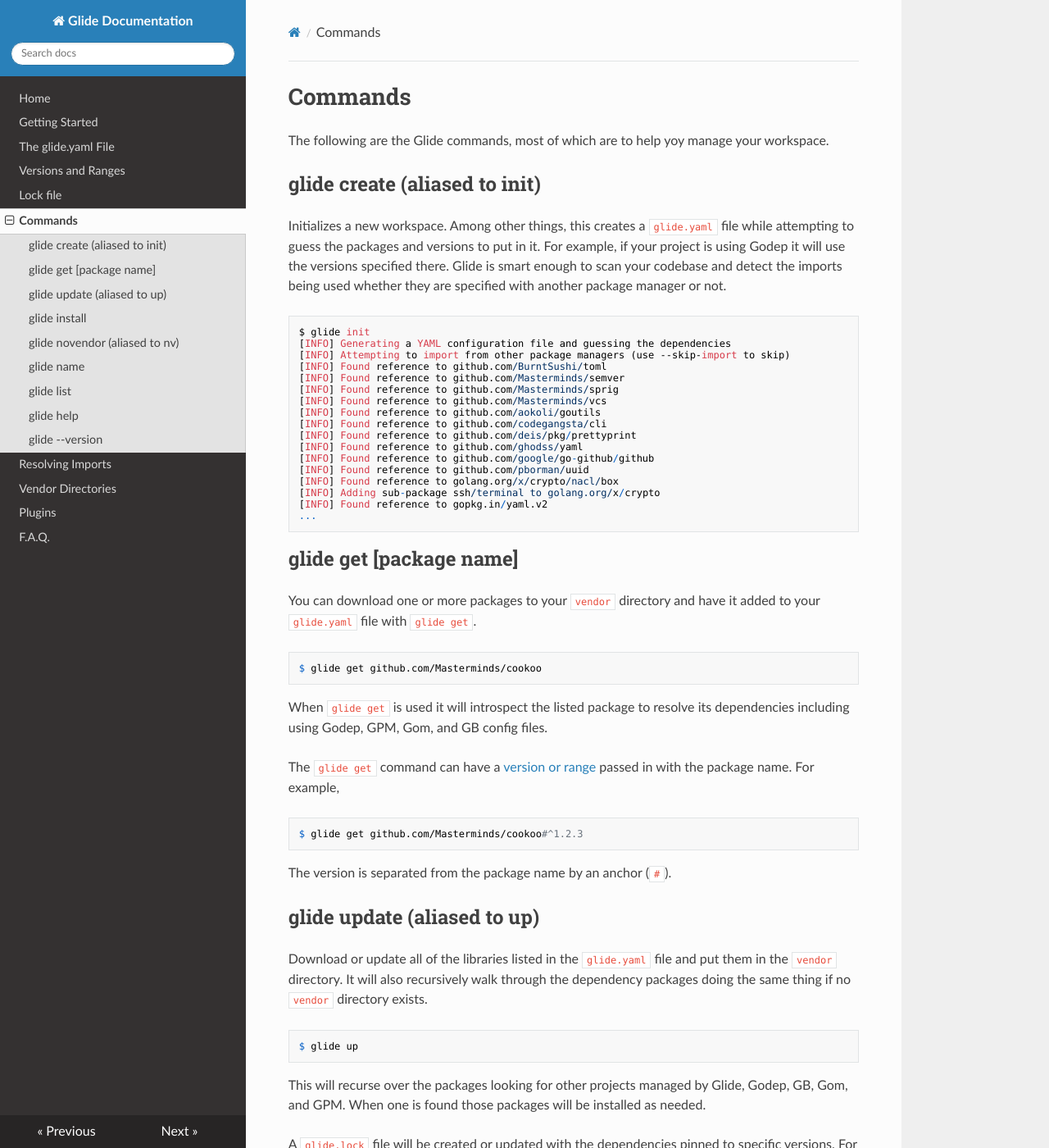
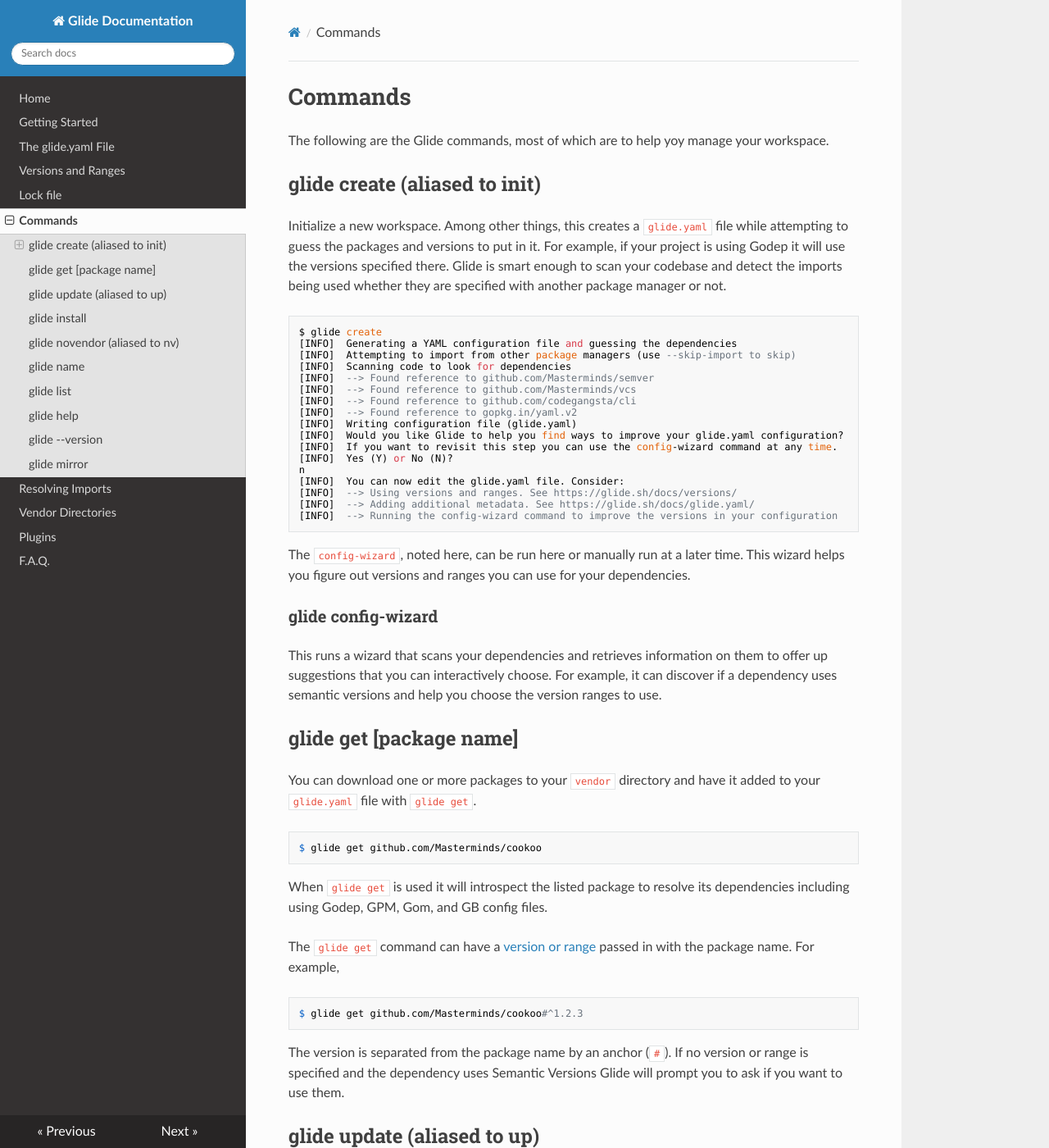
Before and after one commit to Masterminds/glide, an MkDocs documentation site: the page built from docs/commands.md, in a window 1280 px wide and 1400 px high. Shown: the whole window at 82% size. Built offline with MkDocs 1.6.1, drawn with Linux system fonts in a browser that asks for light colours; nearby versions of some CDN libraries; old or Windows-style settings are respelled for this version of MkDocs; some of the changed text lies outside the part shown.

````diff
--- a/docs/commands.md
+++ b/docs/commands.md
@@ -4,25 +4,40 @@ The following are the Glide commands, most of which are to help yoy manage your
 
 ## glide create (aliased to init)
 
-Initializes a new workspace. Among other things, this creates a `glide.yaml` file while attempting to guess the packages and versions to put in it. For example, if your project is using Godep it will use the versions specified there. Glide is smart enough to scan your codebase and detect the imports being used whether they are specified with another package manager or not.
+Initialize a new workspace. Among other things, this creates a `glide.yaml` file
+while attempting to guess the packages and versions to put in it. For example,
+if your project is using Godep it will use the versions specified there. Glide
+is smart enough to scan your codebase and detect the imports being used whether
+they are specified with another package manager or not.
 
-    $ glide init
-    [INFO] Generating a YAML configuration file and guessing the dependencies
-    [INFO] Attempting to import from other package managers (use --skip-import to skip)
-    [INFO] Found reference to github.com/BurntSushi/toml
-    [INFO] Found reference to github.com/Masterminds/semver
-    [INFO] Found reference to github.com/Masterminds/sprig
-    [INFO] Found reference to github.com/Masterminds/vcs
-    [INFO] Found reference to github.com/aokoli/goutils
-    [INFO] Found reference to github.com/codegangsta/cli
-    [INFO] Found reference to github.com/deis/pkg/prettyprint
-    [INFO] Found reference to github.com/ghodss/yaml
-    [INFO] Found reference to github.com/google/go-github/github
-    [INFO] Found reference to github.com/pborman/uuid
-    [INFO] Found reference to golang.org/x/crypto/nacl/box
-    [INFO] Adding sub-package ssh/terminal to golang.org/x/crypto
-    [INFO] Found reference to gopkg.in/yaml.v2
-    ...
+    $ glide create
+    [INFO]	Generating a YAML configuration file and guessing the dependencies
+    [INFO]	Attempting to import from other package managers (use --skip-import to skip)
+    [INFO]	Scanning code to look for dependencies
+    [INFO]	--> Found reference to github.com/Masterminds/semver
+    [INFO]	--> Found reference to github.com/Masterminds/vcs
+    [INFO]	--> Found reference to github.com/codegangsta/cli
+    [INFO]	--> Found reference to gopkg.in/yaml.v2
+    [INFO]	Writing configuration file (glide.yaml)
+    [INFO]	Would you like Glide to help you find ways to improve your glide.yaml configuration?
+    [INFO]	If you want to revisit this step you can use the config-wizard command at any time.
+    [INFO]	Yes (Y) or No (N)?
+    n
+    [INFO]	You can now edit the glide.yaml file. Consider:
+    [INFO]	--> Using versions and ranges. See https://glide.sh/docs/versions/
+    [INFO]	--> Adding additional metadata. See https://glide.sh/docs/glide.yaml/
+    [INFO]	--> Running the config-wizard command to improve the versions in your configuration
+
+The `config-wizard`, noted here, can be run here or manually run at a later time.
+This wizard helps you figure out versions and ranges you can use for your
+dependencies.
+
+### glide config-wizard
+
+This runs a wizard that scans your dependencies and retrieves information on them
+to offer up suggestions that you can interactively choose. For example, it can
+discover if a dependency uses semantic versions and help you choose the version
+ranges to use.
 
 ## glide get [package name]
 
@@ -37,29 +52,25 @@ The `glide get` command can have a [version or range](versions.md) passed in wit
 
     $ glide get github.com/Masterminds/cookoo#^1.2.3
 
-The version is separated from the package name by an anchor (`#`).
+The version is separated from the package name by an anchor (`#`). If no version or range is specified and the dependency uses Semantic Versions Glide will prompt you to ask if you want to use them.
 
 ## glide update (aliased to up)
 
-Download or update all of the libraries listed in the `glide.yaml` file and put them in the `vendor` directory. It will also recursively walk through the dependency packages doing the same thing if no `vendor` directory exists.
+Download or update all of the libraries listed in the `glide.yaml` file and put
+them in the `vendor` directory. It will also recursively walk through the
+dependency packages to fetch anything that's needed and read in any configuration.
 
     $ glide up
 
-This will recurse over the packages looking for other projects managed by Glide, Godep, GB, Gom, and GPM. When one is found those packages will be installed as needed.
+This will recurse over the packages looking for other projects managed by Glide,
+Godep, gb, gom, and GPM. When one is found those packages will be installed as needed.
 
-A `glide.lock` file will be created or updated with the dependencies pinned to specific versions. For example, if in the `glide.yaml` file a version was specified as a range (e.g., `^1.2.3`) it will be set to a specific commit id in the `glide.lock` file. That allows for reproducible installs (see `glide install`).
+A `glide.lock` file will be created or updated with the dependencies pinned to
+specific versions. For example, if in the `glide.yaml` file a version was
+specified as a range (e.g., `^1.2.3`) it will be set to a specific commit id in
+the `glide.lock` file. That allows for reproducible installs (see `glide install`).
 
-If you want to use `glide up` to help you managed dependencies that are checked into your version control consider the flags:
-
-* `--update-vendored` (aliased to `-u`) to update the vendored dependencies. If Glide detects a vendored dependency it will update it and leave it in a vendored state. Note, any tertiary dependencies will not be automatically vendored with this flag.
-* `--strip-vcs` (aliased to `-s`) to strip VCS metadata (e.g., `.git` directories) from the `vendor` folder.
-* `--strip-vendor` (aliased to `-v`) to strip nested `vendor/` directories.
-
-For example, you can use the command:
-
-    $ glide up -u -s
-
-This will tell Glide to update the vendored packages and remove any VCS directories from transitive dependencies that were picked up as well.
+To remove any nested `vendor/` directories from fetched packages see the `-v` flag.
 
 ## glide install
 
@@ -72,6 +83,8 @@ This will read the `glide.lock` file, warning you if it's not tied to the `glide
 When the `glide.lock` file doesn't tie to the `glide.yaml` file, such as there being a change, it will provide an warning. Running `glide up` will recreate the `glide.lock` file when updating the dependency tree.
 
 If no `glide.lock` file is present `glide install` will perform an `update` and generates a lock file.
+
+To remove any nested `vendor/` directories from fetched packages see the `-v` flag.
 
 ## glide novendor (aliased to nv)
 
@@ -89,32 +102,59 @@ When you're scripting with Glide there are occasions where you need to know the
 
 Glide's `list` command shows an alphabetized list of all the packages that a project imports.
 
-```
-$ glide list
-INSTALLED packages:
-	vendor/github.com/Masterminds/cookoo
-	vendor/github.com/Masterminds/cookoo/fmt
-	vendor/github.com/Masterminds/cookoo/io
-	vendor/github.com/Masterminds/cookoo/web
-	vendor/github.com/Masterminds/semver
-	vendor/github.com/Masterminds/vcs
-	vendor/github.com/codegangsta/cli
-	vendor/gopkg.in/yaml.v2
-```
+    $ glide list
+    INSTALLED packages:
+    	vendor/github.com/Masterminds/cookoo
+    	vendor/github.com/Masterminds/cookoo/fmt
+    	vendor/github.com/Masterminds/cookoo/io
+    	vendor/github.com/Masterminds/cookoo/web
+    	vendor/github.com/Masterminds/semver
+    	vendor/github.com/Masterminds/vcs
+    	vendor/github.com/codegangsta/cli
+    	vendor/gopkg.in/yaml.v2
 
 ## glide help
 
 Print the glide help.
 
-```
-$ glide help
-```
+    $ glide help
 
 ## glide --version
 
 Print the version and exit.
 
-```
-$ glide --version
-glide version 0.9.0
-```
+    $ glide --version
+    glide version 0.12.0
+
+## glide mirror
+
+Mirrors provide the ability to replace a repo location with
+another location that's a mirror of the original. This is useful when you want
+to have a cache for your continuous integration (CI) system or if you want to
+work on a dependency in a local location.
+
+The mirrors are stored in an `mirrors.yaml` file in your `GLIDE_HOME`.
+
+The three commands to manager mirrors are `list`, `set`, and `remove`.
+
+Use `set` in the form:
+
+    glide mirror set [original] [replacement]
+
+or
+
+    glide mirror set [original] [replacement] --vcs [type]
+
+for example,
+
+   glide mirror set https://github.com/example/foo https://git.example.com/example/foo.git
+
+   glide mirror set https://github.com/example/foo file:///path/to/local/repo --vcs git
+
+Use `remove` in the form:
+
+   glide mirror remove [original]
+
+for example,
+
+   glide mirror remove https://github.com/example/foo
````
Also changed, not shown: README.md (+57 -50 lines), docs/getting-started.md (+8 -0 lines), docs/index.md (+4 -3 lines), 1 other file.
